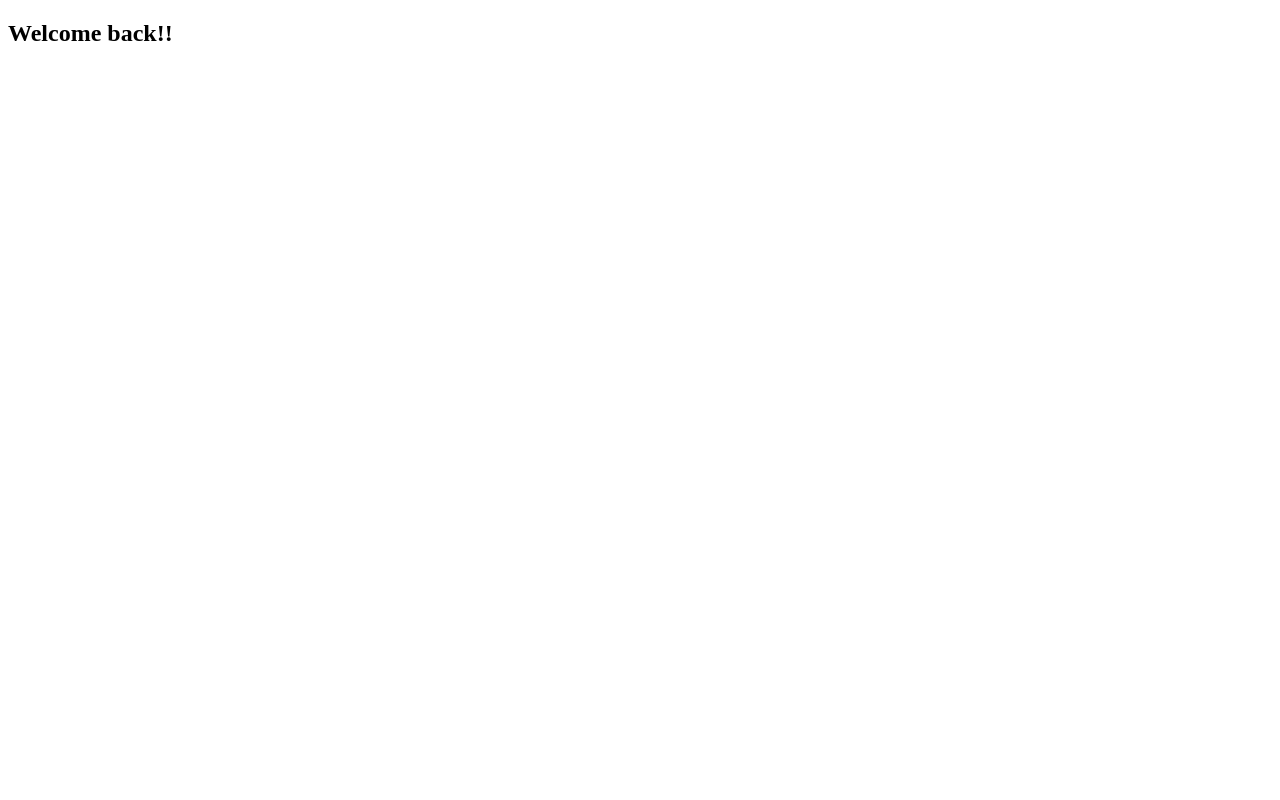
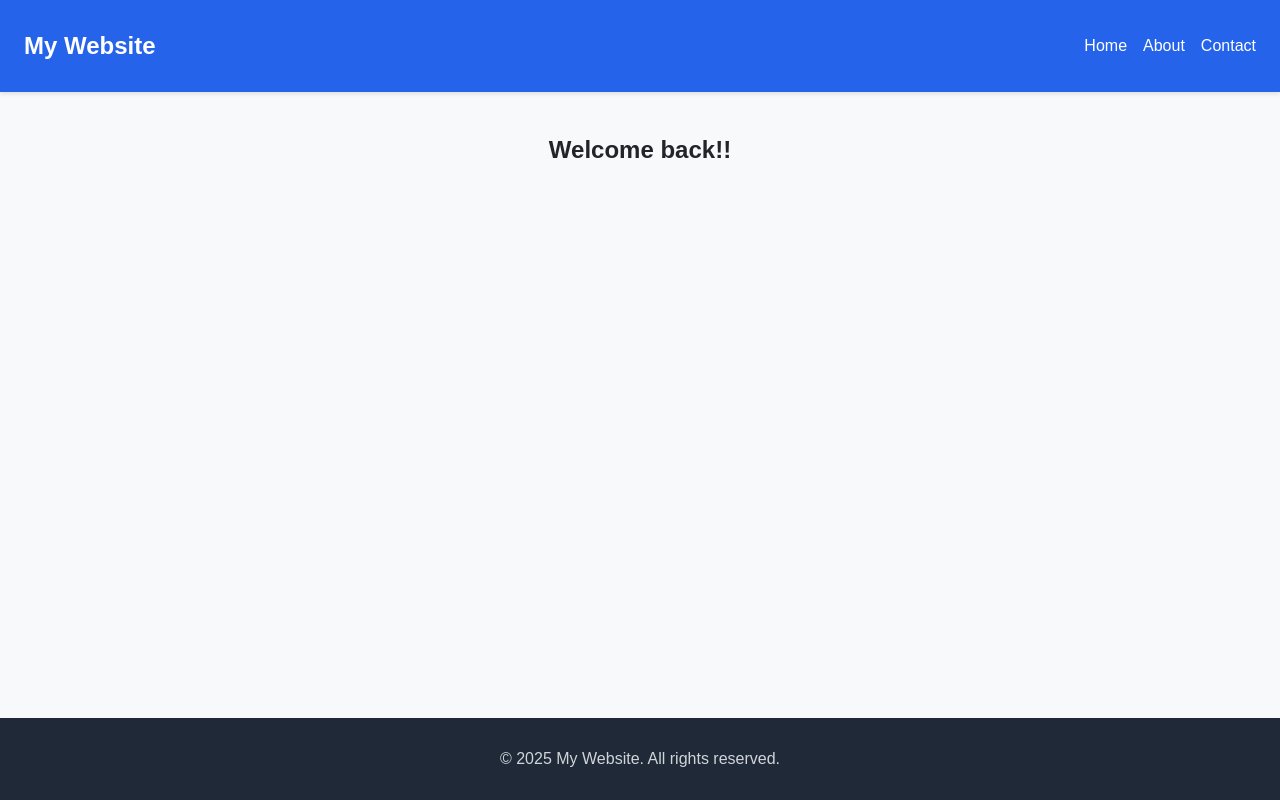
Before and after one commit to lutfurrahman20/NextJS-depth-, a Next.js app: page / in a window 1280 px wide. Built offline with nearby package versions, Linux system fonts and the light colour scheme.

Commit message:
layouts created

```diff
--- a/src/app/layout.tsx
+++ b/src/app/layout.tsx
@@ -1,16 +1,74 @@
-export const metadata = {
-  title: 'Next.js',
-  description: 'Generated by Next.js',
-}
+import Link from "next/link";
 
 export default function RootLayout({
   children,
 }: {
-  children: React.ReactNode
+  children: React.ReactNode;
 }) {
   return (
     <html lang="en">
-      <body>{children}</body>
+      <body
+        style={{
+          display: "flex",
+          flexDirection: "column",
+          minHeight: "100vh",
+          margin: 0,
+          fontFamily: "Arial, sans-serif",
+          backgroundColor: "#f8f9fa",
+          color: "#212529",
+        }}
+      >
+        <header
+          style={{
+            backgroundColor: "#2563eb",
+            color: "white",
+            padding: "16px 24px",
+            display: "flex",
+            justifyContent: "space-between",
+            alignItems: "center",
+            boxShadow: "0 2px 4px rgba(0,0,0,0.1)",
+          }}
+        >
+          <h1 style={{ fontSize: "24px", fontWeight: "bold" }}>My Website</h1>
+          <nav style={{ display: "flex", gap: "16px" }}>
+            <Link href="/" style={{ color: "white", textDecoration: "none" }}>
+              Home
+            </Link>
+            <Link href="/about" style={{ color: "white", textDecoration: "none" }}>
+              About
+            </Link>
+            <Link href="/contact" style={{ color: "white", textDecoration: "none" }}>
+              Contact
+            </Link>
+
+          </nav>
+        </header>
+
+        <main
+          style={{
+            flex: 1,
+            padding: "24px",
+            maxWidth: "900px",
+            margin: "0 auto",
+          }}
+        >
+          {children}
+        </main>
+
+        <footer
+          style={{
+            backgroundColor: "#1f2937",
+            color: "#d1d5db",
+            textAlign: "center",
+            padding: "16px",
+            marginTop: "24px",
+          }}
+        >
+          <p>
+            &copy; {new Date().getFullYear()} My Website. All rights reserved.
+          </p>
+        </footer>
+      </body>
     </html>
-  )
+  );
 }
```
